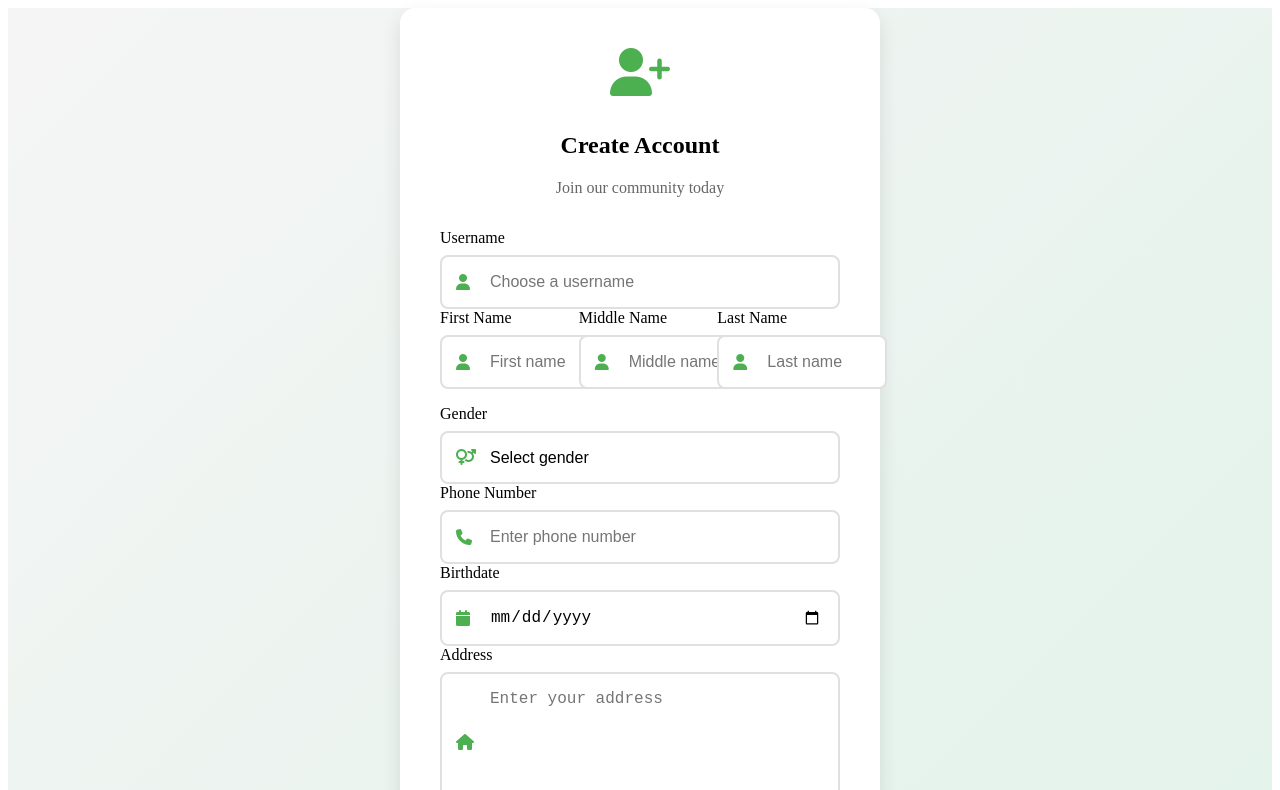
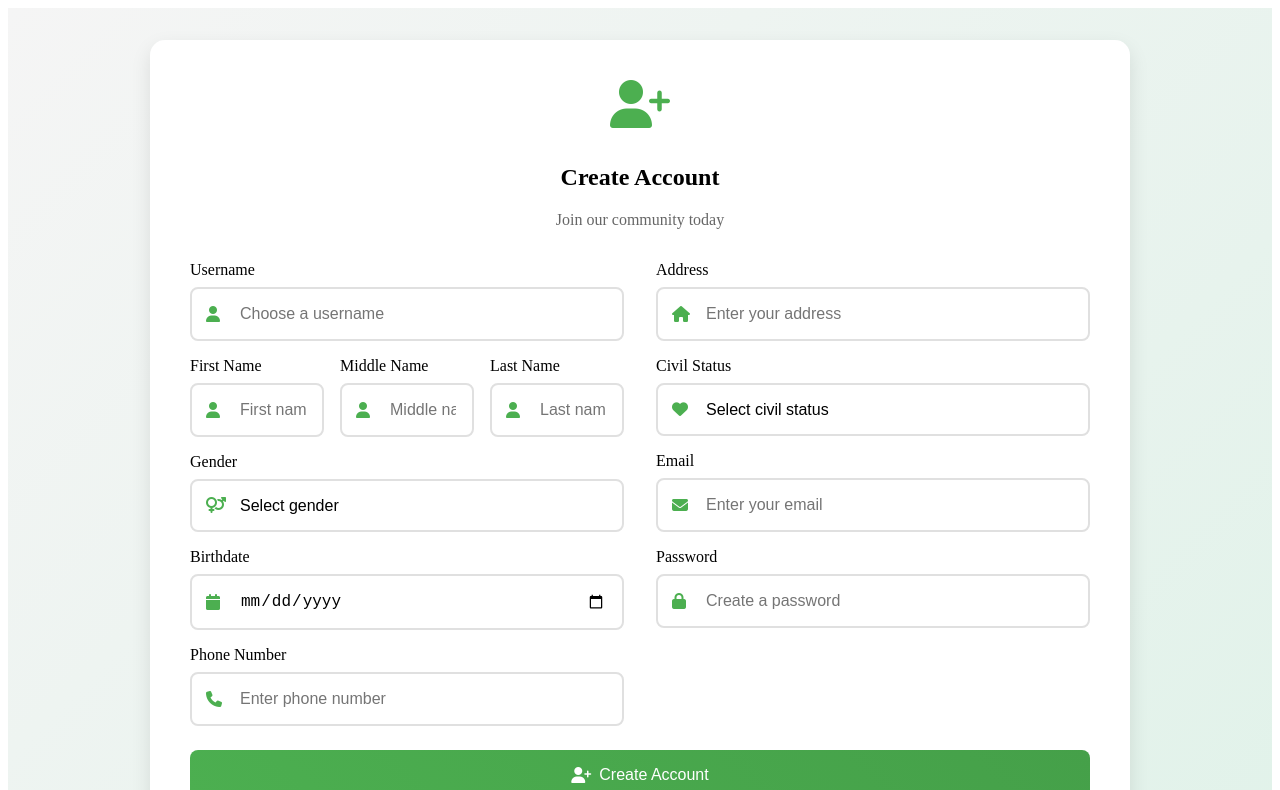
Before and after one commit to l4nszxc/CAPPPSYYYYMANNN, a Vue app in the folder frontend/: page /register in a window 1280 px wide. Shown: the top 790 px of the page. Built offline with nearby package versions, Linux system fonts and the light colour scheme.

Commit message:
w/civil status on reg

```diff
--- a/frontend/src/views/Register.vue
+++ b/frontend/src/views/Register.vue
@@ -8,6 +8,9 @@
       </div>
 
       <form @submit.prevent="handleRegister" class="register-form">
+    <div class="form-grid">
+      <!-- Left Column -->
+      <div class="form-column">
         <!-- Username field -->
         <div class="form-group">
           <label for="username">Username</label>
@@ -86,7 +89,19 @@
           </div>
         </div>
 
-        <!-- Phone number field -->
+        <!-- Birthdate field -->
+        <div class="form-group">
+          <label for="birthdate">Birthdate</label>
+          <div class="input-group">
+            <i class="fas fa-calendar input-icon"></i>
+            <input
+              type="date"
+              id="birthdate"
+              v-model="formData.birthdate"
+              required
+            />
+          </div>
+        </div>
         <div class="form-group">
           <label for="phoneNumber">Phone Number</label>
           <div class="input-group">
@@ -100,36 +115,46 @@
             />
           </div>
         </div>
+      </div>
 
-        <!-- Birthdate field -->
-        <div class="form-group">
-          <label for="birthdate">Birthdate</label>
-          <div class="input-group">
-            <i class="fas fa-calendar input-icon"></i>
-            <input
-              type="date"
-              id="birthdate"
-              v-model="formData.birthdate"
-              required
-            />
-          </div>
-        </div>
+      <!-- Right Column -->
+      <div class="form-column">
 
         <!-- Address field -->
         <div class="form-group">
           <label for="address">Address</label>
           <div class="input-group">
             <i class="fas fa-home input-icon"></i>
-            <textarea
+            <input
+              type="text"
               id="address"
               v-model="formData.address"
               required
               placeholder="Enter your address"
-              rows="3"
-              class="textarea-input"
-            ></textarea>
+              class="input-field"
+            />
           </div>
         </div>
+        <div class="form-group">
+          <label for="civilStatus">Civil Status</label>
+          <div class="input-group">
+            <i class="fas fa-heart input-icon"></i>
+            <select
+              id="civilStatus"
+              v-model="formData.civilStatus"
+              required
+              class="select-input"
+            >
+              <option value="">Select civil status</option>
+              <option value="single">Single</option>
+              <option value="married">Married</option>
+              <option value="widowed">Widowed</option>
+              <option value="divorced">Divorced</option>
+              <option value="separated">Separated</option>
+            </select>
+          </div>
+        </div>
+
 
         <!-- Email field -->
         <div class="form-group">
@@ -160,12 +185,14 @@
             />
           </div>
         </div>
+      </div>
+    </div>
 
-        <button type="submit" class="register-btn">
-          <i class="fas fa-user-plus"></i>
-          Create Account
-        </button>
-      </form>
+    <button type="submit" class="register-btn">
+      <i class="fas fa-user-plus"></i>
+      Create Account
+    </button>
+  </form>
 
       <p v-if="error" class="error-message">
         <i class="fas fa-exclamation-circle"></i>
@@ -193,6 +220,7 @@ export default {
         middlename: '',
         lastname: '',
         gender: '',
+        civilStatus: '',
         phoneNumber: '',
         address: '',
         birthdate: '',
@@ -246,8 +274,19 @@ export default {
   border-radius: 15px;
   box-shadow: 0 8px 20px rgba(0,0,0,0.1);
   width: 100%;
-  max-width: 400px;
-  transition: transform 0.3s ease;
+  max-width: 900px; /* Increased max-width for 2 columns */
+  margin: 2rem;
+}
+.form-grid {
+  display: grid;
+  grid-template-columns: repeat(2, 1fr);
+  gap: 2rem;
+  margin-bottom: 1.5rem;
+}
+.form-column {
+  display: flex;
+  flex-direction: column;
+  gap: 1rem;
 }
 
 .form-header {
@@ -358,7 +397,6 @@ a:hover {
   display: grid;
   grid-template-columns: repeat(3, 1fr);
   gap: 1rem;
-  margin-bottom: 1rem;
 }
 
 .select-input {
@@ -383,9 +421,49 @@ a:hover {
 
 /* Add responsive styles for form-row */
 @media (max-width: 768px) {
+  .register-card {
+    margin: 1rem;
+    padding: 1.5rem;
+    max-width: 100%;
+  }
+
+  .form-grid {
+    grid-template-columns: 1fr;
+    gap: 1rem;
+  }
+
   .form-row {
     grid-template-columns: 1fr;
     gap: 0.5rem;
   }
+
+  .input-group input,
+  .input-group select,
+  .input-group textarea {
+    width: 100%;
+  }
+
+  .register-btn {
+    width: 100%;
+  }
+}
+.input-group input,
+.select-input {
+  width: 100%;
+  padding: 1rem 1rem 1rem 3rem;
+  border: 2px solid #e0e0e0;
+  border-radius: 8px;
+  font-size: 1rem;
+  box-sizing: border-box;
+  transition: all 0.3s ease;
+}
+.textarea-input {
+  width: 100%;
+  box-sizing: border-box;
+  padding-left: 2.5rem;
+}
+
+.textarea-input {
+  min-height: 100px;
 }
 </style>
```
Also changed, not shown: 2 other files (tests, documents, lock files or other folders).
